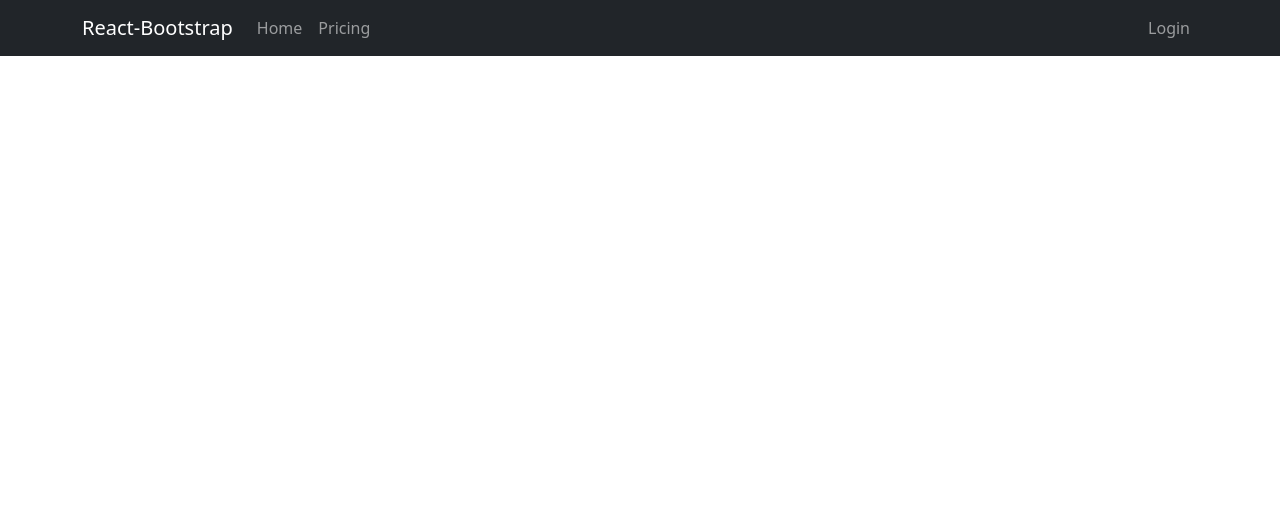
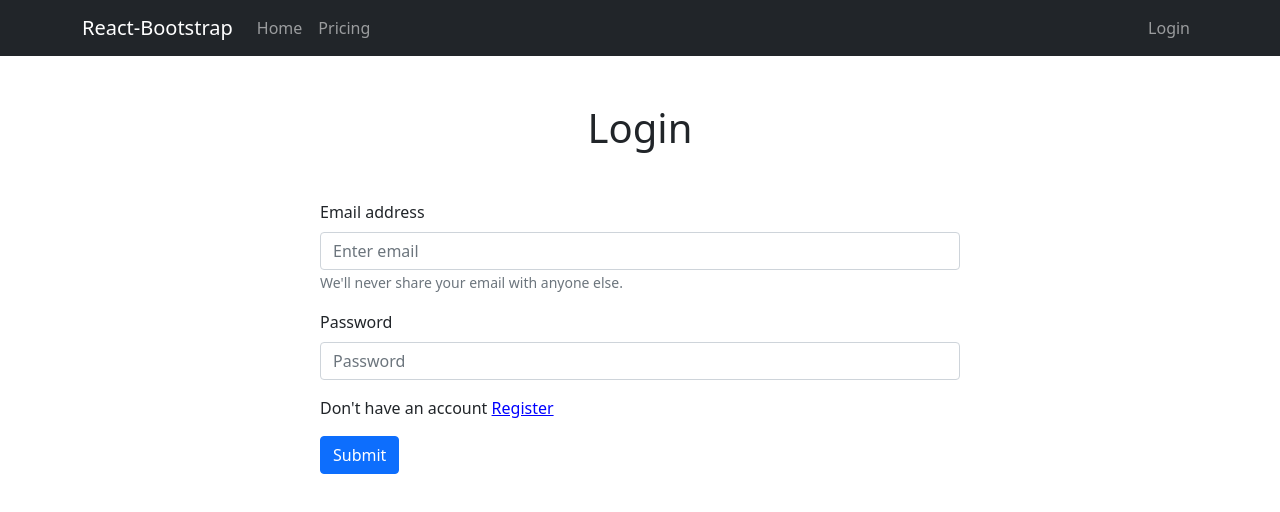
Before and after one commit to samiulislam09/warehouse-management-client-side, a React (Create React App) app: page /login in a window 1280 px wide. Shown: the top 512 px of the page. Built offline with nearby package versions, Linux system fonts and the light colour scheme.

Commit message:
added login form

```diff
--- a/src/App.css
+++ b/src/App.css
@@ -1,6 +1,3 @@
-.App {
-  text-align: center;
-}
 
 .App-logo {
   height: 40vmin;
--- a/src/App.js
+++ b/src/App.js
@@ -1,12 +1,20 @@
 import './App.css';
 import 'bootstrap/dist/css/bootstrap.min.css';
-
 import Header from './components/Home/Header/Header';
+import Home from './components/Home/Home/Home';
+import { Route, Routes } from 'react-router-dom';
+import Login from './components/Login/Login';
+import Register from './components/Register/Register';
 
 function App() {
   return (
     <div className="App">
       <Header></Header>
+      <Routes>
+        <Route path='/' element={<Home></Home>}></Route>
+        <Route path='/login' element={<Login></Login>}></Route>
+        <Route path='/register' element={<Register></Register>}></Route>
+      </Routes>
     </div>
   );
 }
--- a/src/components/Home/Header/Header.js
+++ b/src/components/Home/Header/Header.js
@@ -15,7 +15,7 @@ function Header() {
                     <Nav.Link>Pricing</Nav.Link>
                     </Nav>
                     <Nav>
-                    <Nav.Link>Login</Nav.Link>
+                    <Nav.Link as={Link} to='/login'>Login</Nav.Link>
                     </Nav>
                 </Navbar.Collapse>
             </Container>
--- /dev/null
+++ b/src/components/Home/Home/Home.js
@@ -0,0 +1,12 @@
+import React from 'react'
+import Products from '../../Products/Products'
+
+function Home() {
+  return (
+    <div>
+        <Products></Products>
+    </div>
+  )
+}
+
+export default Home
--- a/src/components/Login/Login.css
+++ b/src/components/Login/Login.css
@@ -0,0 +1,6 @@
+.register-now-btn{
+    background-color: transparent;
+    border: none;
+    outline: none;
+    color: blue;
+}
--- a/src/components/Login/Login.js
+++ b/src/components/Login/Login.js
@@ -1,8 +1,33 @@
 import React from 'react'
+import { Button, Form } from 'react-bootstrap'
+import { Link } from 'react-router-dom'
+import './Login.css'
 
 function Login() {
   return (
-    <div>Login</div>
+    <div className='w-50 ml-0 mr-0 mx-auto'>
+      <h1 className='text-center my-5'>Login</h1>
+      <Form>
+  <Form.Group className="mb-3" controlId="formBasicEmail">
+    <Form.Label>Email address</Form.Label>
+    <Form.Control type="email" placeholder="Enter email" />
+    <Form.Text className="text-muted">
+      We'll never share your email with anyone else.
+    </Form.Text>
+  </Form.Group>
+
+  <Form.Group className="mb-3" controlId="formBasicPassword">
+    <Form.Label>Password</Form.Label>
+    <Form.Control type="password" placeholder="Password" />
+  </Form.Group>
+  <Form.Group className="mb-3">
+    Don't have an account <Link className='register-now-btn' to='/register'>Register</Link>
+  </Form.Group>
+  <Button variant="primary" type="submit">
+    Submit
+  </Button>
+</Form>
+    </div>
   )
 }
 
--- a/src/components/Product/Product.js
+++ b/src/components/Product/Product.js
@@ -1,8 +1,24 @@
 import React from 'react'
+import { Button, Card } from 'react-bootstrap'
 
-function Product() {
+function Product(props) {
+  const {name, img, desc, price} = props.product;
   return (
-    <div>Product</div>
+    <div>
+      <Card>
+        <Card.Img variant="top" src={img} />
+        <Card.Body>
+          <Card.Title>{name}</Card.Title>
+          <Card.Text>
+            {desc}
+          </Card.Text>
+          <Card.Text>
+            price: ${price}
+          </Card.Text>
+          <Button variant="primary">book</Button>
+        </Card.Body>
+    </Card>
+    </div>
   )
 }
 
--- a/src/components/Products/Products.css
+++ b/src/components/Products/Products.css
@@ -0,0 +1,26 @@
+.card-container{
+    display: grid;
+    grid-template-columns: repeat(3, 1fr);
+    gap: 15px;
+    margin: 20px;
+    padding: 40px;
+}
+.products-title{
+    text-align: center;
+    margin: 30px 0;
+}
+
+@media screen and (max-width:992px){
+    .card-container{
+        grid-template-columns: repeat(2, 1fr);
+        margin: 10px;
+        padding: 10px;
+    }
+}
+@media screen and (max-width:768px){
+    .card-container{
+        grid-template-columns: repeat(1, 1fr);
+        margin: 10;
+        padding: 0;
+    }
+}
--- a/src/components/Products/Products.js
+++ b/src/components/Products/Products.js
@@ -1,8 +1,25 @@
-import React from 'react'
+import React, { useEffect, useState } from 'react'
+import { Card, CardGroup, Col, Row } from 'react-bootstrap';
+import Product from '../Product/Product'
+import './Products.css'
 
 function Products() {
+  const [products, setProducts] = useState([]);
+  useEffect(()=>{
+    fetch('products.json')
+    .then(res => res.json())
+    .then(data => setProducts(data))
+  }, [])
+  console.log(products)
   return (
-    <div>Products</div>
+    <div>
+      <h2 className='products-title'>Available Products</h2>
+      <CardGroup className='card-container'>
+        {
+          products.map(product => <Product key={product._id} product={product}></Product>)
+        }
+      </CardGroup>
+    </div>
   )
 }
 
```
Also changed, not shown: public/products.json (added, +31 -0 lines).
